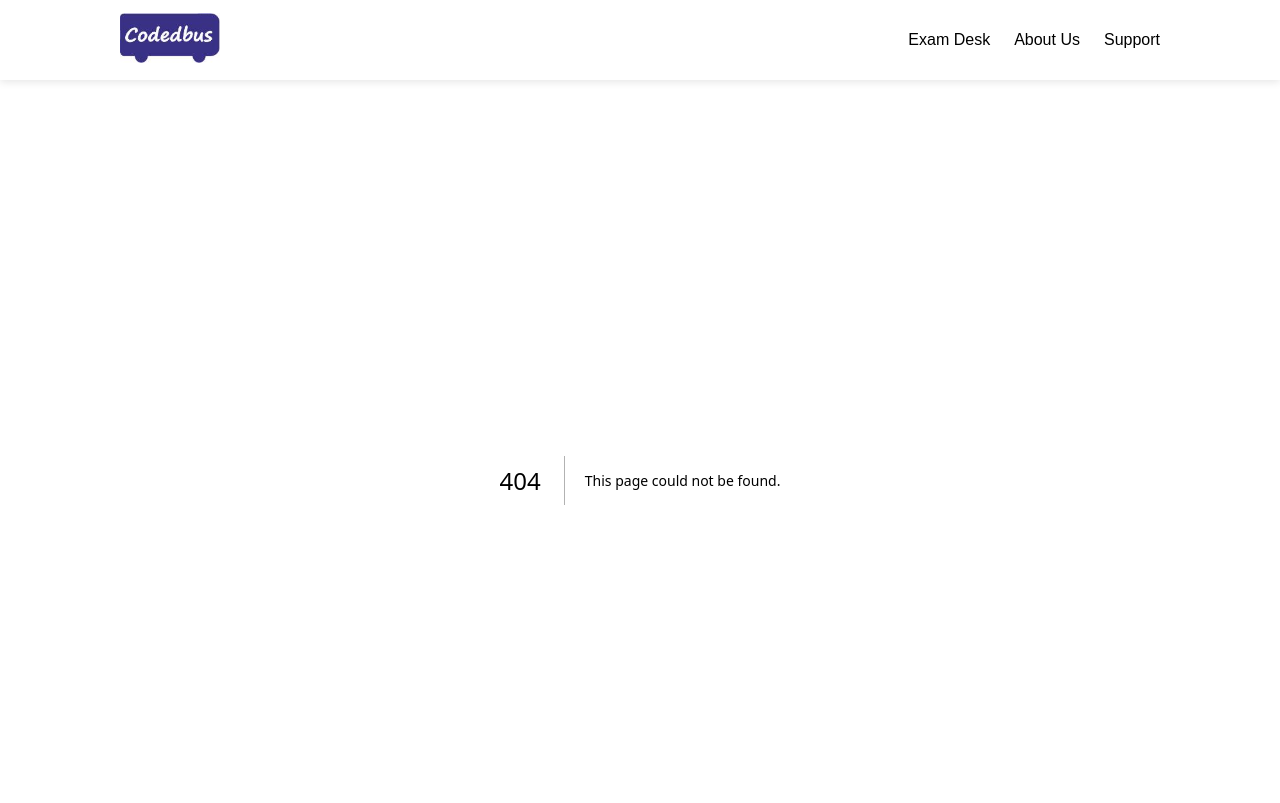
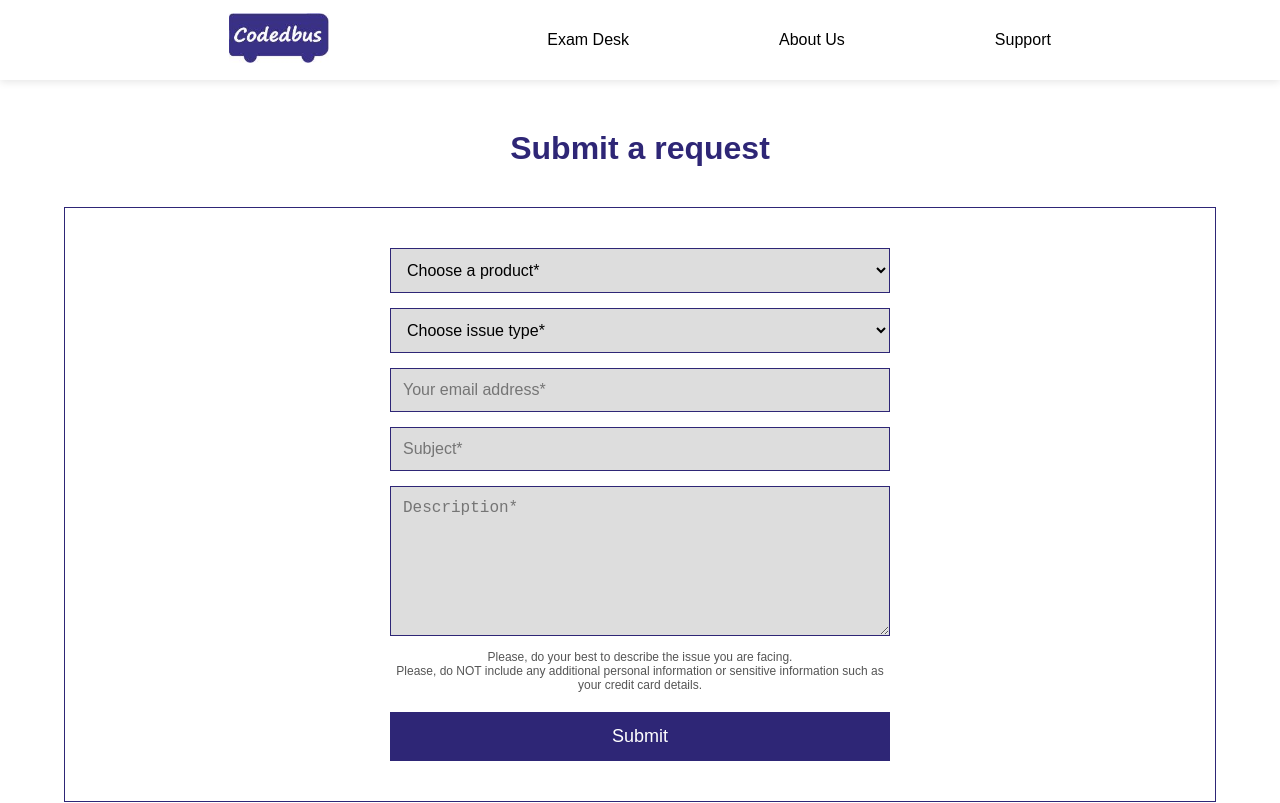
Before and after one commit to MorsH14/codedbus, a Next.js app: page /submit-request in a window 1280 px wide. Before the commit this address had no page. Shown: the top 803 px of the page. Built offline with nearby package versions, Linux system fonts and the light colour scheme.

Commit message:
second commit

```diff
--- /dev/null
+++ b/src/app/submit-request/page.tsx
@@ -0,0 +1,6 @@
+import SubmitRequestForm from '@/modules/SubmitRequest'
+import React from 'react'
+
+export default function SubmitRequest() {
+  return <SubmitRequestForm/>
+}
--- a/src/components/Button/Backtotop.tsx
+++ b/src/components/Button/Backtotop.tsx
@@ -6,7 +6,7 @@ import { FaArrowUp } from 'react-icons/fa'
 
 const Button = styled.button`
   position: fixed;
-  bottom: 24px;
+  bottom: 274px;
   right: 24px;
   background-color: #362f8f;
   color: white;
--- a/src/components/Footer/Footer.styles.ts
+++ b/src/components/Footer/Footer.styles.ts
@@ -61,13 +61,13 @@ export const FooterText = styled.p`
 interface SocialIconsProps {
   center?: boolean;
 }
-
 export const SocialIcons = styled.div<SocialIconsProps>`
   display: flex;
-  justify-content: ${({ center }) => (center ? "center" : "flex-start")};
+  justify-content: ${({ center }) => (center ? 'center' : 'flex-start')};
   gap: 10px;
   flex-wrap: wrap;
   margin-top: 16px;
+  width: 100%;
 
   a {
     color: white;
@@ -77,4 +77,8 @@ export const SocialIcons = styled.div<SocialIconsProps>`
       font-size: 16px;
     }
   }
+
+  @media (max-width: 768px) {
+    justify-content: center; /* Always center on mobile */
+  }
 `;
--- a/src/components/Footer/Footer.tsx
+++ b/src/components/Footer/Footer.tsx
@@ -15,7 +15,9 @@ export default function Footer() {
   return (
     <FooterWrapper>
       <Column>
+        <Link href={'/'}>
         <Logo src="/assets/logo.jpg" alt="Codedbus Logo"  />
+        </Link>
         <FooterText>Codedbus Information Technology Limited</FooterText>
         <FooterText>Company Registration Number : 8220419</FooterText>
         <SocialIcons>
@@ -29,19 +31,19 @@ export default function Footer() {
 
       <Column>
         <FooterTitle>Our Products</FooterTitle>
-        <Link href="#">Exam Desk</Link>
+        <Link href="/exam-desk">Exam Desk</Link>
       </Column>
 
       <Column>
         <FooterTitle>Company</FooterTitle>
-        <Link href="#">About Codedbus Information Technology Limited</Link>
-        <Link href="#">Meet Our Team</Link>
+        <Link href="/about">About Codedbus Information Technology Limited</Link>
+        <Link href="/team">Meet Our Team</Link>
       </Column>
 
       <Column>
         <FooterTitle>Support</FooterTitle>
-        <Link href="#">Product Support</Link>
-        <Link href="#">Contact Us</Link>
+        <Link href="/support">Product Support</Link>
+        <Link href="/contact">Contact Us</Link>
       </Column>
     </FooterWrapper>
   );
--- a/src/components/Header/Header.style.ts
+++ b/src/components/Header/Header.style.ts
@@ -9,7 +9,7 @@ export const HeaderWrapper = styled.div`
   height: 80px;
   z-index: 9999;
   display: flex;
-  justify-content: space-between;
+  justify-content: space-around;
   align-items: center;
   padding: 0 120px;
   background-color: white;
@@ -21,12 +21,14 @@ export const HeaderWrapper = styled.div`
 
   @media (max-width: 768px) {
     padding: 0 20px;
+    display: flex;
+  justify-content: space-between;
   }
 `;
 
 export const HeaderLinksWrapper = styled.div<{ isMobileOpen: boolean }>`
   display: flex;
-  gap: 24px;
+  gap: 150px;
   align-items: center;
 
   @media (max-width: 768px) {
@@ -40,6 +42,7 @@ export const HeaderLinksWrapper = styled.div<{ isMobileOpen: boolean }>`
     padding: 20px 0;
     box-shadow: 0 4px 6px rgba(0, 0, 0, 0.1);
     z-index: 9998;
+    gap: 24px;
   }
 `;
 
@@ -50,13 +53,17 @@ interface NavLinkProps {
 export const NavLink = styled.a<NavLinkProps>`
   text-decoration: none;
   color: black;
-  padding-bottom: 4px;
-  border-bottom: ${({ isActive }) => (isActive ? '2px solid #362f8f' : 'none')};
+  padding-bottom: 30px;
+  border-bottom: ${({ isActive }) => (isActive ? '3px solid #362f8f' : 'none')};
   font-weight: ${({ isActive }) => (isActive ? 'bold' : 'normal')};
-  transition: border-bottom 0.3s;
+  transition: border-bottom 0.2s;
 
   &:hover {
     border-bottom: 2px solid #362f8f;
+  }
+
+   @media (max-width: 768px) {
+      padding-bottom: 10px;
   }
 `;
 
@@ -69,3 +76,6 @@ export const MobileMenuIcon = styled.div`
     display: block;
   }
 `;
+export const HideOnMobile = styled.div`
+  display: none;
+`;
--- a/src/components/Header/Header.tsx
+++ b/src/components/Header/Header.tsx
@@ -10,7 +10,9 @@ import {
   HeaderLinksWrapper,
   NavLink,
   MobileMenuIcon,
+  HideOnMobile,
 } from './Header.style';
+import { Box } from '@mui/material';
 
 const HeaderLink = [
   { label: 'Exam Desk', href: '/exam-desk' },
@@ -35,17 +37,35 @@ export default function Header() {
       </MobileMenuIcon>
 
       <HeaderLinksWrapper isMobileOpen={isMobileOpen}>
-        {HeaderLink.map((link, index) => (
+        {HeaderLink.map((link, index) => {
+          let isActive = currentPath === link.href;
+
+          if (link.href === '/exam-desk') {
+            isActive = ['/exam-desk', '/download'].includes(currentPath);
+          }
+
+          if (link.href === '/about') {
+            isActive = ['/about', '/team'].includes(currentPath);
+          }
+          if (link.href === '/support') {
+            isActive = ['/support', '/contact'].includes(currentPath);
+          }
+
+          return (
             <Link href={link.href} key={index} passHref>
               <NavLink
-              isActive={currentPath === link.href}
-              onClick={() => setIsMobileOpen(false)} // close menu on click
+                isActive={isActive}
+                onClick={() => setIsMobileOpen(false)}
               >
                 {link.label}
               </NavLink>
             </Link>
-        ))}
+          );
+        })}
       </HeaderLinksWrapper>
+        <HideOnMobile>
+      <Box width={'2'}></Box>
+        </HideOnMobile>
     </HeaderWrapper>
   );
 }
--- a/src/modules/Homepage/index.tsx
+++ b/src/modules/Homepage/index.tsx
@@ -25,7 +25,7 @@ export default function Homepage() {
           style={{ width: '100%', height: 'auto' }} // makes it responsive
         />
         <LearnBtnWrapper>
-          <LinkButton label="Learn More" href="/about" />
+          <LinkButton label="Learn More" href="/exam-desk" />
         </LearnBtnWrapper>
       </HomePageWrapper>
 
--- /dev/null
+++ b/src/modules/SubmitRequest/index.tsx
@@ -0,0 +1,117 @@
+'use client';
+
+import React from "react";
+import styled from "@emotion/styled";
+import { Box } from "@mui/material";
+import { Global, css } from "@emotion/react"; // import Global styles
+
+const FormWrapper = styled.div`
+  max-width: 90%;
+  margin: 40px auto;
+  padding: 40px;
+  border: 1px solid #2e2676;
+  text-align: center;
+  display: flex;
+  justify-content: center;
+  align-items: center;
+`;
+
+const Title = styled.h1`
+  color: #2e2676;
+  font-weight: 800;
+  margin-bottom: 30px;
+  text-align: center;
+  margin-top: 50px;
+`;
+
+const Input = styled.input`
+  width: 100%;
+  padding: 12px;
+  margin-bottom: 15px;
+  border: 1px solid #2e2676;
+  background: #ddd;
+  font-size: 16px;
+  color: black;
+`;
+
+const Select = styled.select`
+  width: 100%;
+  padding: 12px;
+  margin-bottom: 15px;
+  border: 1px solid #2e2676;
+  background: #ddd;
+  font-size: 16px;
+  color: black;
+`;
+
+const TextArea = styled.textarea`
+  width: 100%;
+  padding: 12px;
+  height: 150px;
+  margin-bottom: 10px;
+  border: 1px solid #2e2676;
+  background: #ddd;
+  font-size: 16px;
+  resize: vertical;
+  color: black;
+`;
+
+const Note = styled.p`
+  font-size: 12px;
+  color: #555;
+  margin-bottom: 20px;
+`;
+
+const SubmitButton = styled.button`
+  width: 100%;
+  padding: 14px;
+  font-size: 18px;
+  background-color: #2e2676;
+  color: white;
+  border: none;
+  cursor: pointer;
+`;
+
+export default function SubmitRequestForm() {
+  return (
+    <>
+      <Global
+        styles={css`
+          option {
+            color: black;
+          }
+        `}
+      />
+
+      <Title>Submit a request</Title>
+
+      <FormWrapper>
+        <Box width={"500px"}>
+          <Select>
+            <option>Choose a product*</option>
+            <option>Exam Desk</option>
+          </Select>
+
+          <Select>
+            <option>Choose issue type*</option>
+            <option> Technical Support</option>
+            <option>Customer Service</option>
+          </Select>
+
+          <Input type="email" placeholder="Your email address*" />
+          <Input type="text" placeholder="Subject*" />
+
+          <TextArea placeholder="Description*" />
+
+          <Note>
+            Please, do your best to describe the issue you are facing. <br />
+            Please, do NOT include any additional personal information or sensitive
+            information such as your credit card details.
+          </Note>
+
+          <SubmitButton>Submit</SubmitButton>
+        </Box>
+      </FormWrapper>
+    </>
+  );
+}
--- a/src/modules/Support/index.tsx
+++ b/src/modules/Support/index.tsx
@@ -10,7 +10,7 @@ import {
 import LinkButton from '@/components/Button/Button';
 
 const SupportPage = () => {
-  const items = Array(6).fill('Exam Desk');
+  const items = Array(1).fill('Exam Desk');
 
   return (
     <Box sx={{ p: 4 }}>
```
Also changed, not shown: src/modules/Contact/index.tsx (+20 -11 lines). Lines whose indentation alone changed are shown as unchanged.
